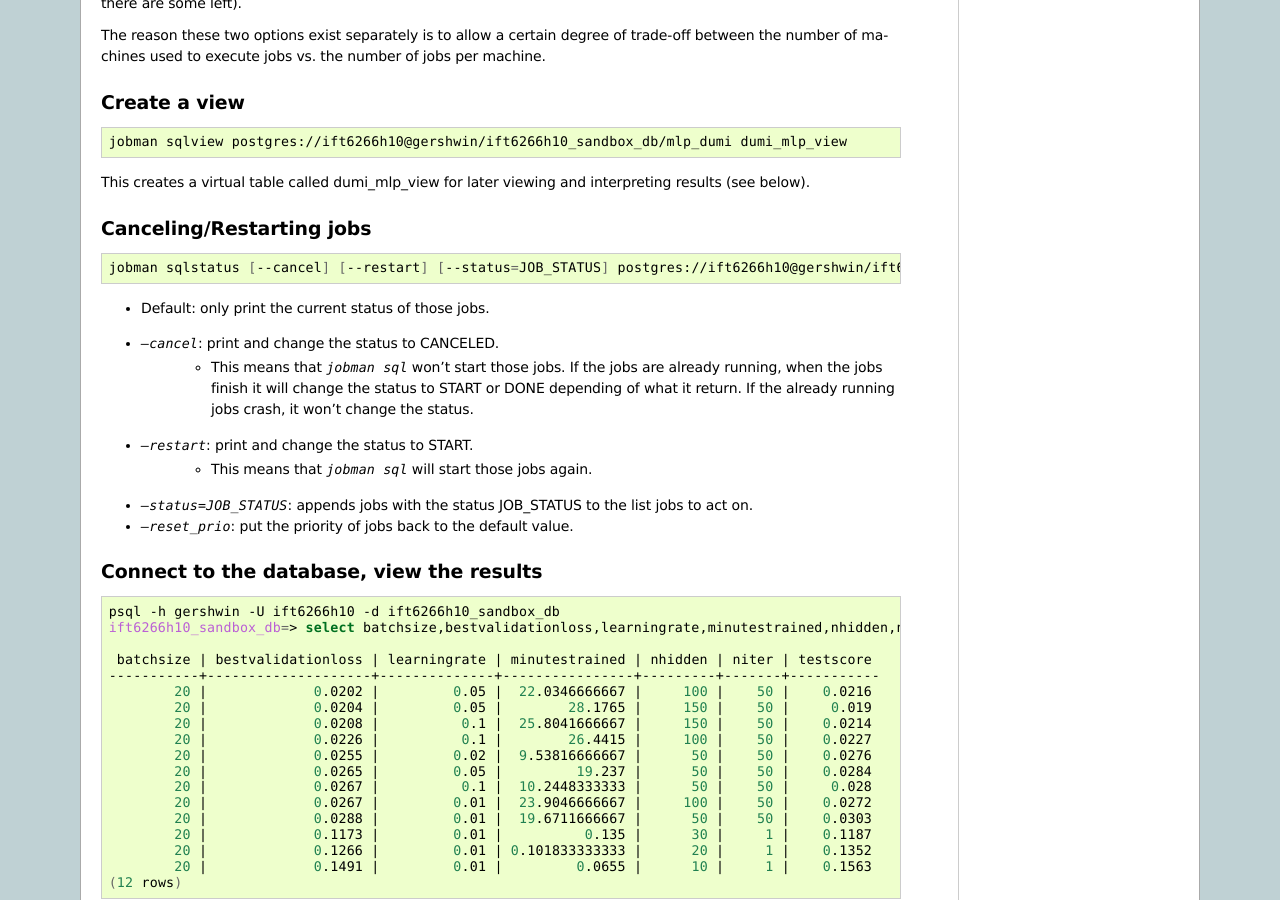
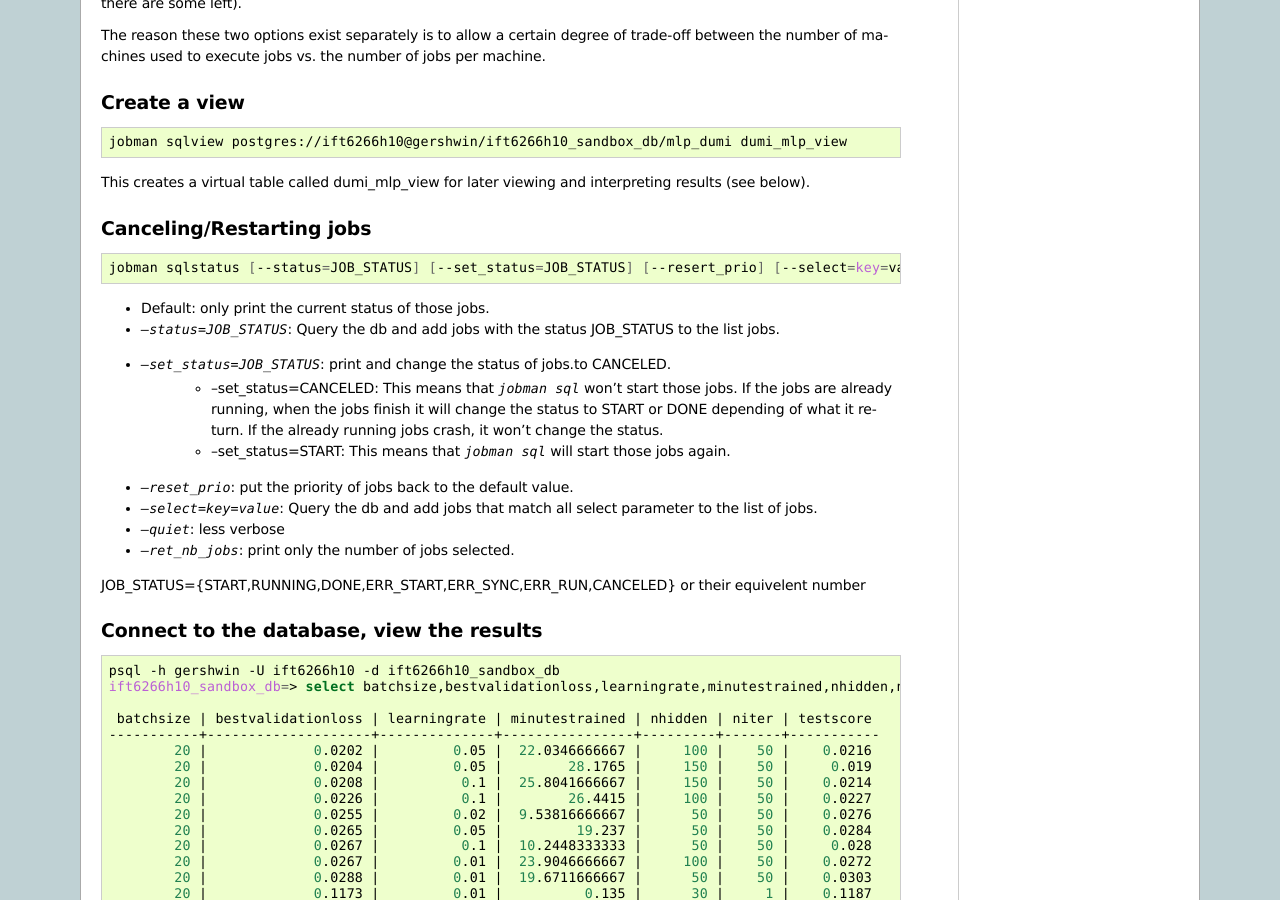
Before and after one commit to crmne/jobman, a Sphinx documentation site: the page built from doc/mlp_jobman.txt, in a window 1280 px wide and 900 px high, scrolled down 2836 px. Built offline with Sphinx 7.4.7, drawn with Linux system fonts in a browser that asks for light colours; formulas are drawn with MathJax 3.

Commit message:
replaced jobman sqlstatus {--cancel,--restart} with a more generic --set_status that allow to set all existing status.

```diff
--- a/doc/mlp_jobman.txt
+++ b/doc/mlp_jobman.txt
@@ -196,19 +196,23 @@ Canceling/Restarting jobs
 
 .. code-block:: bash
 
-   jobman sqlstatus [--cancel] [--restart] [--status=JOB_STATUS] postgres://ift6266h10@gershwin/ift6266h10_sandbox_db/mlp_dumi JOB_ID1, JOB_ID2, ...
+   jobman sqlstatus [--status=JOB_STATUS] [--set_status=JOB_STATUS] [--resert_prio] [--select=key=value] [--quiet] [--ret_nb_jobs] postgres://ift6266h10@gershwin/ift6266h10_sandbox_db/mlp_dumi JOB_ID1, JOB_ID2, ...
 
 * Default: only print the current status of those jobs.
-* `--cancel`: print and change the status to CANCELED.
-    * This means that  `jobman sql` won't start those jobs. If the jobs are
+* `--status=JOB_STATUS`: Query the db and add jobs with the status JOB_STATUS to the list jobs.
+* `--set_status=JOB_STATUS`: print and change the status of jobs.to CANCELED.
+    * --set_status=CANCELED: This means that  `jobman sql` won't start those jobs.
+      If the jobs are
       already running, when the jobs finish it will change the status to START
       or DONE depending of what it return. If the already running jobs crash,
       it won't change the status.
-* `--restart`: print and change the status to START.
-    *  This means that `jobman sql` will start those jobs again.
-* `--status=JOB_STATUS`: appends jobs with the status JOB_STATUS to the list jobs to act on.
+    * --set_status=START: This means that `jobman sql` will start those jobs again.
 * `--reset_prio`: put the priority of jobs back to the default value.
+* `--select=key=value`: Query the db and add jobs that match all select parameter to the list of jobs.
+* `--quiet`: less verbose
+* `--ret_nb_jobs`: print only the number of jobs selected.
 
+JOB_STATUS={START,RUNNING,DONE,ERR_START,ERR_SYNC,ERR_RUN,CANCELED} or their equivelent number
 
 Connect to the database, view the results
 ++++++++++++++++++++++++++++++++++++++++++++
```
Also changed, not shown: doc/addition_exp_sql.txt (+10 -6 lines), 1 other file.
